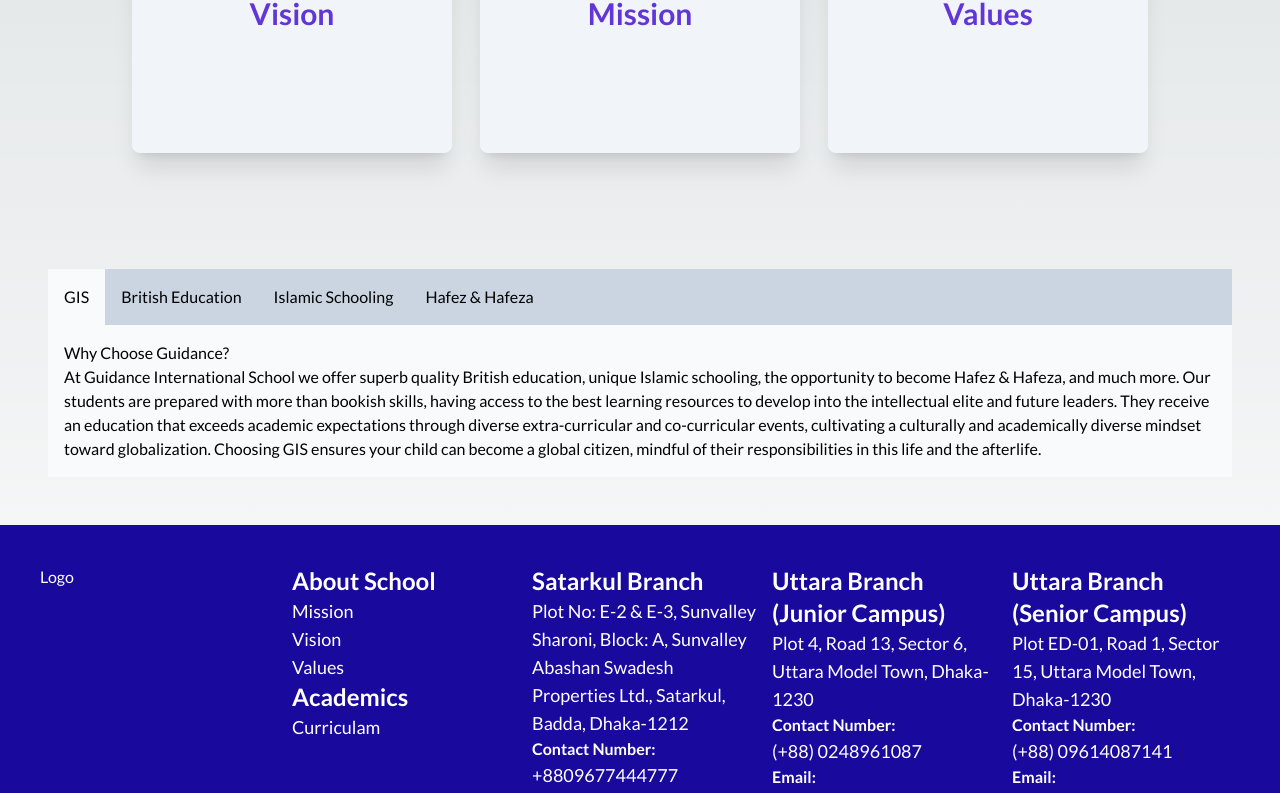
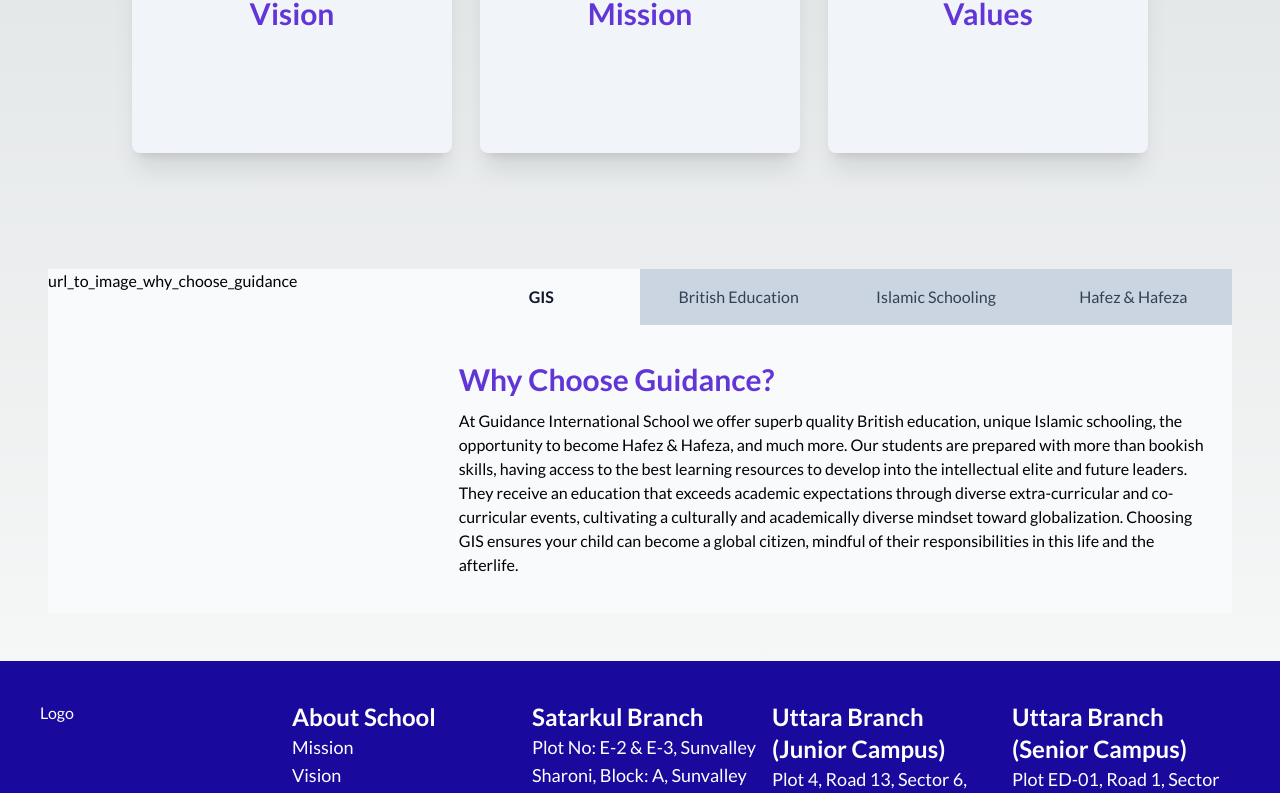
Before and after one commit to ifshad/zariq-interview-assignment, a Next.js app: page /about-us in a window 1280 px wide. Shown: the part 571-1364 px from the top of the page. Built offline with nearby package versions, Linux system fonts and the light colour scheme.

Commit message:
why choose stylescompleted

```diff
--- a/components/WhyChooseUs/page.jsx
+++ b/components/WhyChooseUs/page.jsx
@@ -26,12 +26,25 @@ export default function WhyChooseUs() {
   //   console.log(selectedOption);
   return (
     <div className="container md:p-12">
+      <div className="grid grid-cols-1 md:grid-cols-3 md:gap-0">
+        {/* Images */}
+        <div className="md:col-span-1 bg-slate-50">
+          {whyChooseDetails.map((item) => {
+            if (item.id === selectedOption) {
+              return <p key={item.id}>{item.imageUrl}</p>;
+            }
+          })}
+        </div>
+        {/* Description */}
+        <div className="md:col-span-2">
+          {/* Buttons */}
           <div className="bg-slate-300">
             {buttons.map((button) => (
               <button
                 onClick={() => setSelectedOption(button.id)}
-            className={`p-4 hover:bg-slate-50 ${
-              button.id === selectedOption && "bg-slate-50"
+                className={`p-4 w-1/4 text-slate-700 hover:bg-slate-50 ${
+                  button.id === selectedOption &&
+                  "bg-slate-50 text-slate-900 font-semibold"
                 }`}
                 key={button.id}
               >
@@ -39,18 +52,21 @@ export default function WhyChooseUs() {
               </button>
             ))}
           </div>
-      <div>
+          {/* Descriptions */}
+          <div className="">
             {whyChooseDetails.map((item) => {
               if (item.id === selectedOption) {
                 return (
                   <div key={item.id} className={`p-4 bg-slate-50`}>
-                <h1>{item.title}</h1>
-                <p>{item.description}</p>
+                    <h1 className="card-title mt-5 mb-3">{item.title}</h1>
+                    <p className="mb-5">{item.description}</p>
                   </div>
                 );
               }
             })}
           </div>
         </div>
+      </div>
+    </div>
   );
 }
```
Lines whose indentation alone changed are shown as unchanged.
